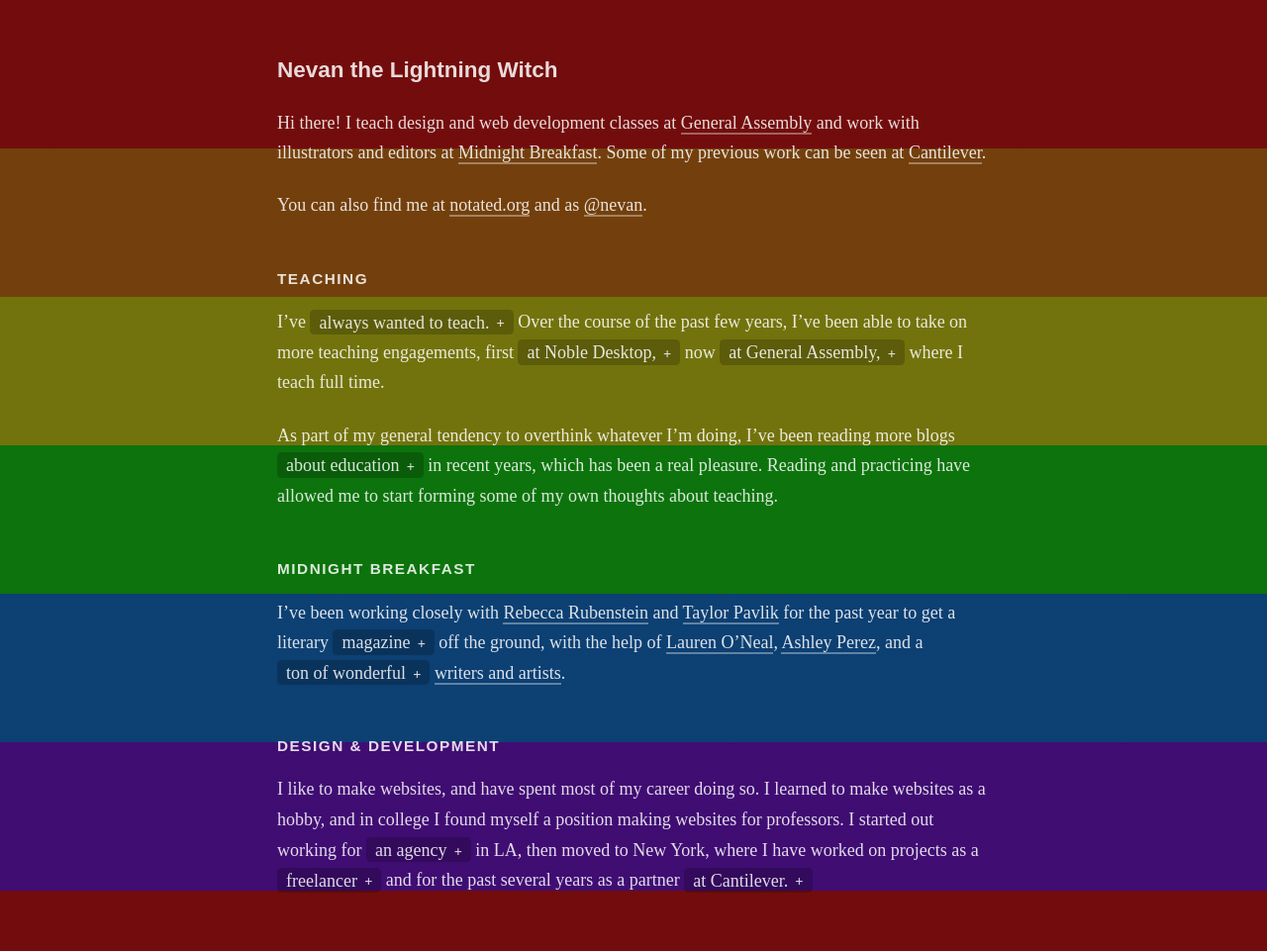
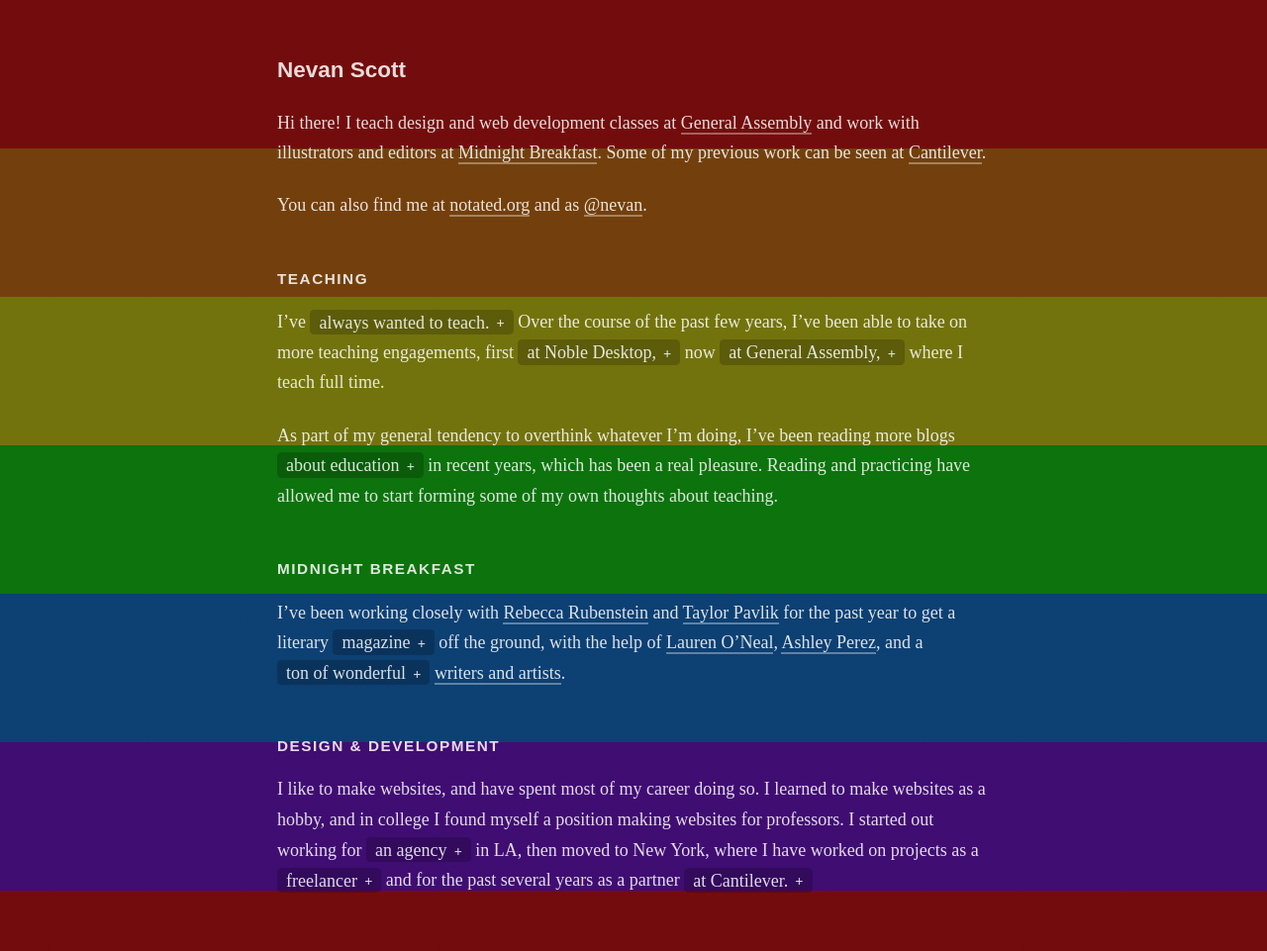
Before and after one commit to nevanscott/nevanscott.github.io, a Jekyll site: the page built from index.md, in a window 1280 px wide. Shown: the whole page at 99% size. Built offline with Jekyll 4.4.1, drawn with Linux system fonts in a browser that asks for light colours; nearby versions of some CDN libraries; some web fonts are replaced.

Commit message:
back to my real name

```diff
--- a/index.md
+++ b/index.md
@@ -2,8 +2,8 @@
 layout: default
 ---
 
-Nevan the Lightning Witch
-=========================
+Nevan Scott
+===========
 
 Hi there! I teach design and web development classes at [General Assembly](http://generalassemb.ly/) and work with illustrators and editors at [Midnight Breakfast](http://midnightbreakfast.com/). Some of my previous work can be seen at [Cantilever](http://cantilever.co/work/).
 
```
